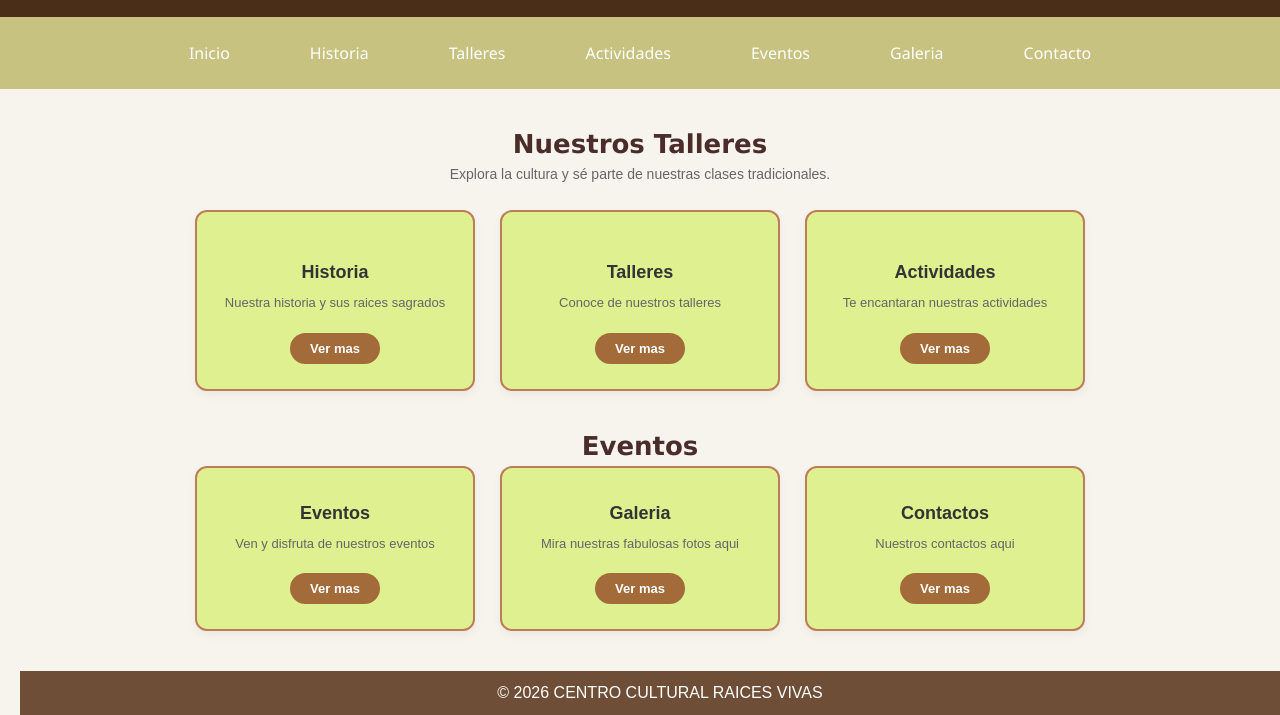
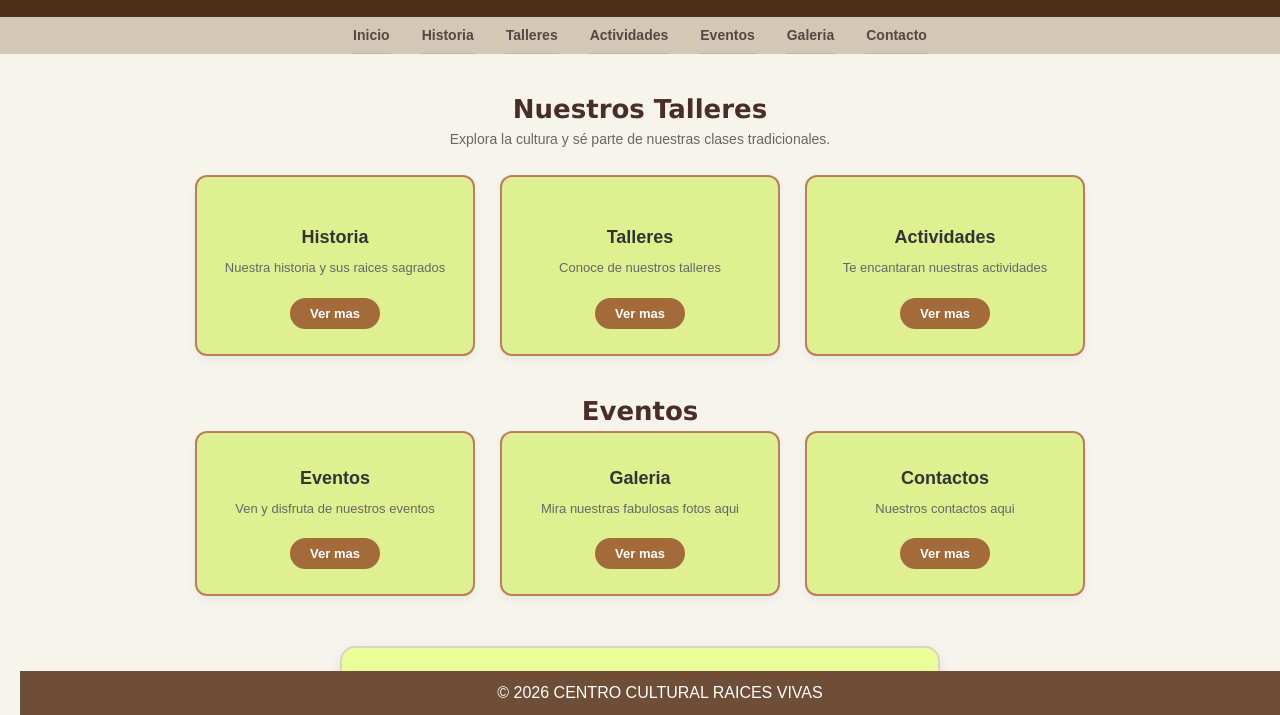
Before and after one commit to quievacrosita247-png/Proyecto-CENTRO-CULTURAL, a plain HTML site: page index.html in a window 1280 px wide. Shown: the part 85-800 px from the top of the page. Drawn offline with Linux system fonts and the light colour scheme.

Commit message:
proyecto centro cultural

```diff
--- a/index.html
+++ b/index.html
@@ -10,7 +10,7 @@
 
    <nav class="menu">
   <ul>
-    <li><a href="inicio.html">Inicio</a></li>
+    <li><a href="index.html">Inicio</a></li>
     <li><a href="historia.html">Historia</a></li>
     <li><a href="talleres.html">Talleres</a></li>
     <li><a href="actividades.html">Actividades</a></li>
--- a/pie de pagina.css
+++ b/pie de pagina.css
@@ -83,15 +83,56 @@
 .menu ul li a:hover{
     background-color: rgb(131, 95, 29);
 }
-#check-menu { display: none; }
-.btn-menu { display: none; cursor: pointer; font-size: 25px; padding: 10px; }
 
-@media (max-width: 700px) {
-  .btn-menu { display: block; }
+  .menu a {
+    padding: 12px;
+    border-bottom: 1px solid rgba(0, 0, 0, 0.1);
+  }
 
 
-  #check-menu:checked ~ ul {
-    display: flex;
+
+.menu {
+  display: flex;
+  flex-wrap: wrap;
+  justify-content: center;
+  list-style: none;
+  padding: 0;
+  margin: 0;
+  background-color: #d2c8b4;
+}
+
+
+.menu li {
+  flex: 1 1 auto;
+  min-width: 1px;
+  text-align: center;
+}
+
+
+.menu li a {
+  display: block;
+  padding: 10px 1px;
+  color: #554842;
+  text-decoration: none;
+  font-family: sans-serif;
+  font-weight: bold;
+  font-size: 14px;
+}
+
+/* Efecto al pasar el mouse */
+.menu li a:hover {
+  background-color: #c1b6a2;
+}
+
+/* --- PARA CELULARES O VENTANAS MUY PEQUEÑAS --- */
+@media (max-width: 200px) {
+  .menu {
+    flex-direction: column; /* Se colocan uno debajo del otro en columna */
+  }
+
+  .menu li {
+    width: 100%;
+    border-bottom: 1px solid #bdae99; /* Línea separadora entre opciones */
   }
 }
 
```
Also changed, not shown: actividades.html (+1 -1 lines), contacto.html (+1 -1 lines), eventos.html (+1 -1 lines), galeria.html (+1 -1 lines), historia.html (+1 -1 lines), talleres.html (+1 -1 lines).
